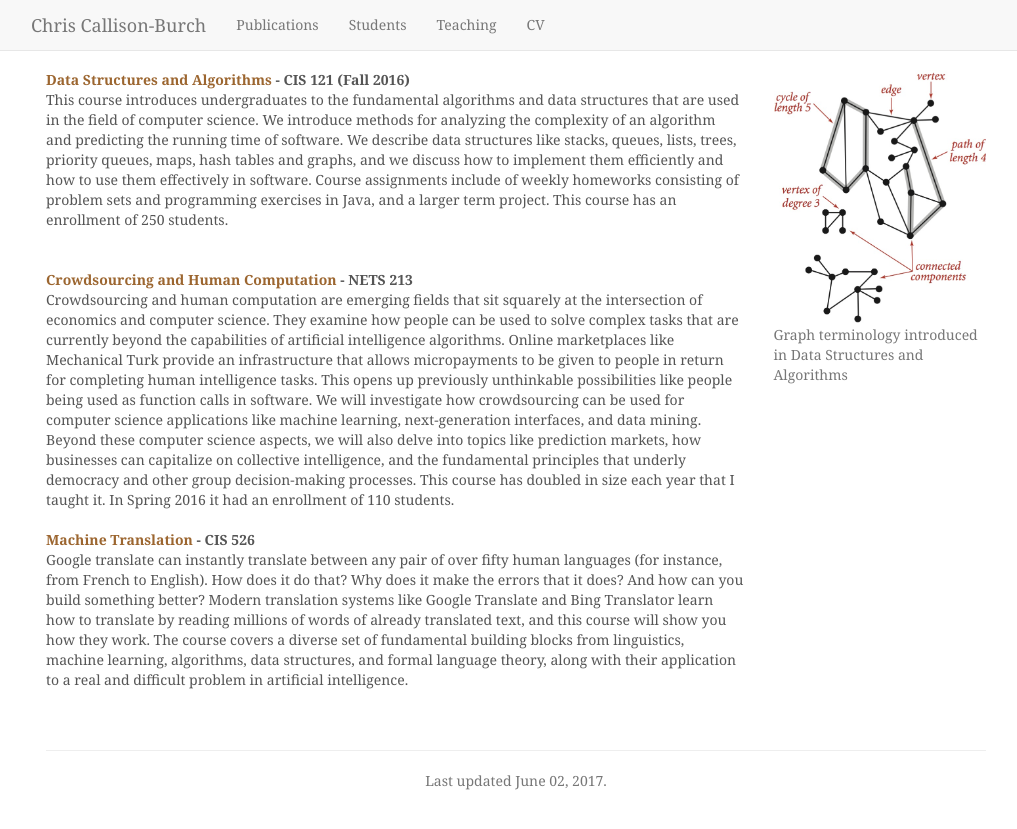
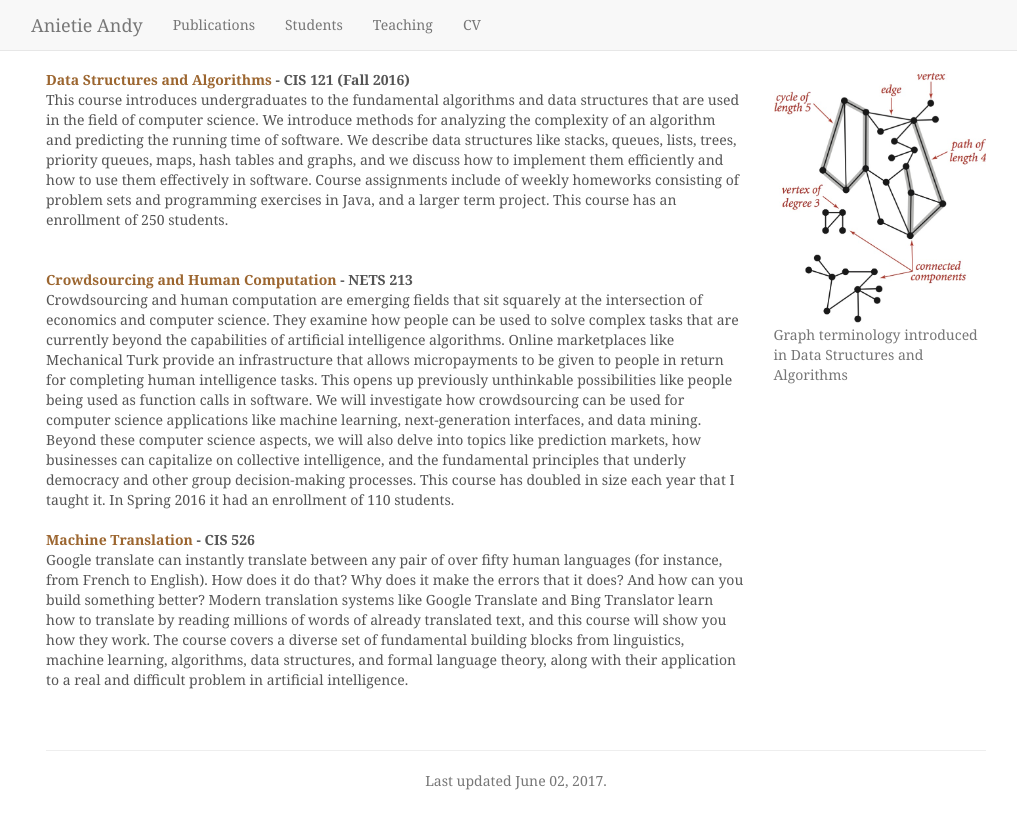
Before and after one commit to anietieandy/anietieandy.github.io, a Jekyll site: the page built from teaching.md, in a window 1280 px wide. Shown: the top 829 px of the page, without its empty margins (124-1141 px from the left). Built offline with Jekyll 4.4.1, drawn with Linux system fonts in a browser that asks for light colours; nearby versions of some CDN libraries.

Commit message:
Updated home page

```diff
--- a/_layouts/default.html
+++ b/_layouts/default.html
@@ -47,8 +47,8 @@
             <span class="icon-bar"></span>
           </button>
           <ul class="nav navbar-nav">
-            <div class="hidden-xs"><li id="main_page"><a href="index.html" class="navbar-brand">Chris Callison-Burch</a></li></div>
-            <div class="visible-xs"><li id="main_page"><a href="index.html" class="navbar-brand">Chris Callison-Burch</a></li></div>
+            <div class="hidden-xs"><li id="main_page"><a href="index.html" class="navbar-brand">Anietie Andy</a></li></div>
+            <div class="visible-xs"><li id="main_page"><a href="index.html" class="navbar-brand">Anietie Andy</a></li></div>
           </ul>
         </div>
         <nav class="collapse navbar-collapse" role="navigation">
```
